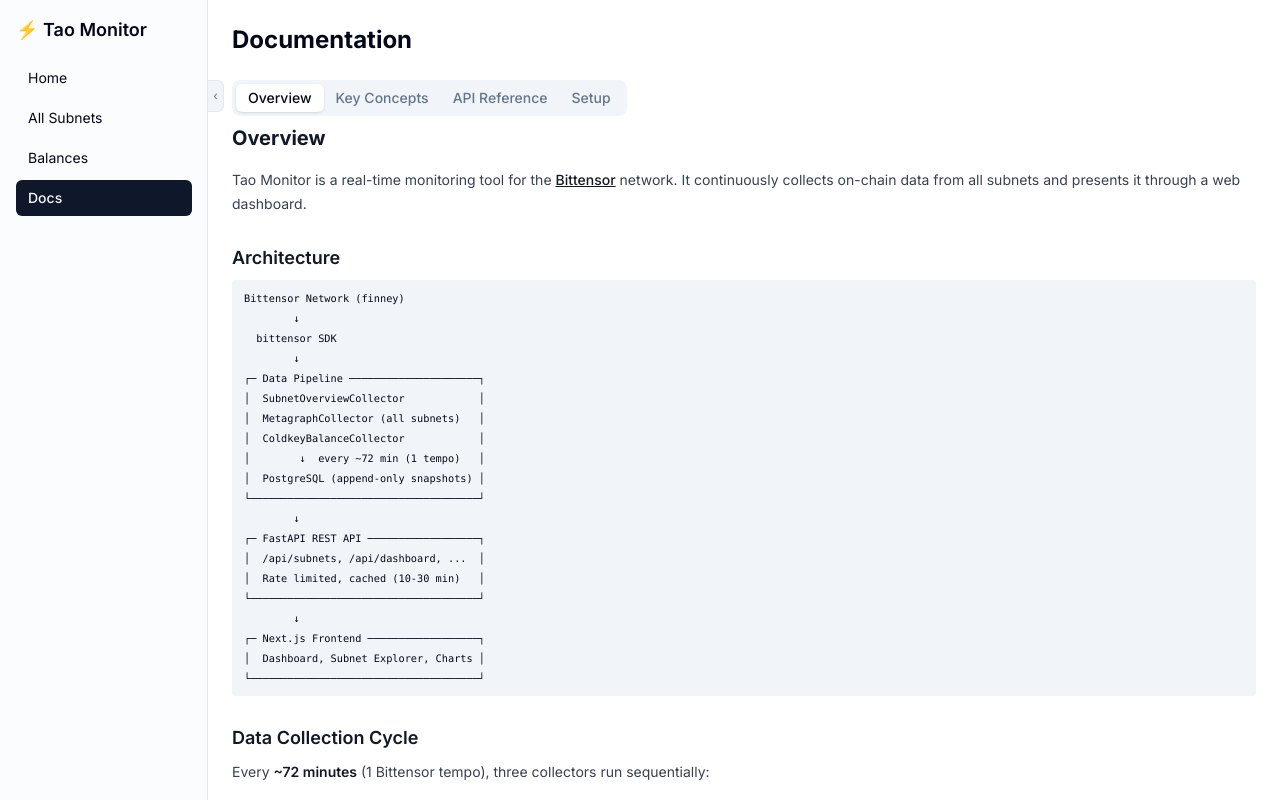
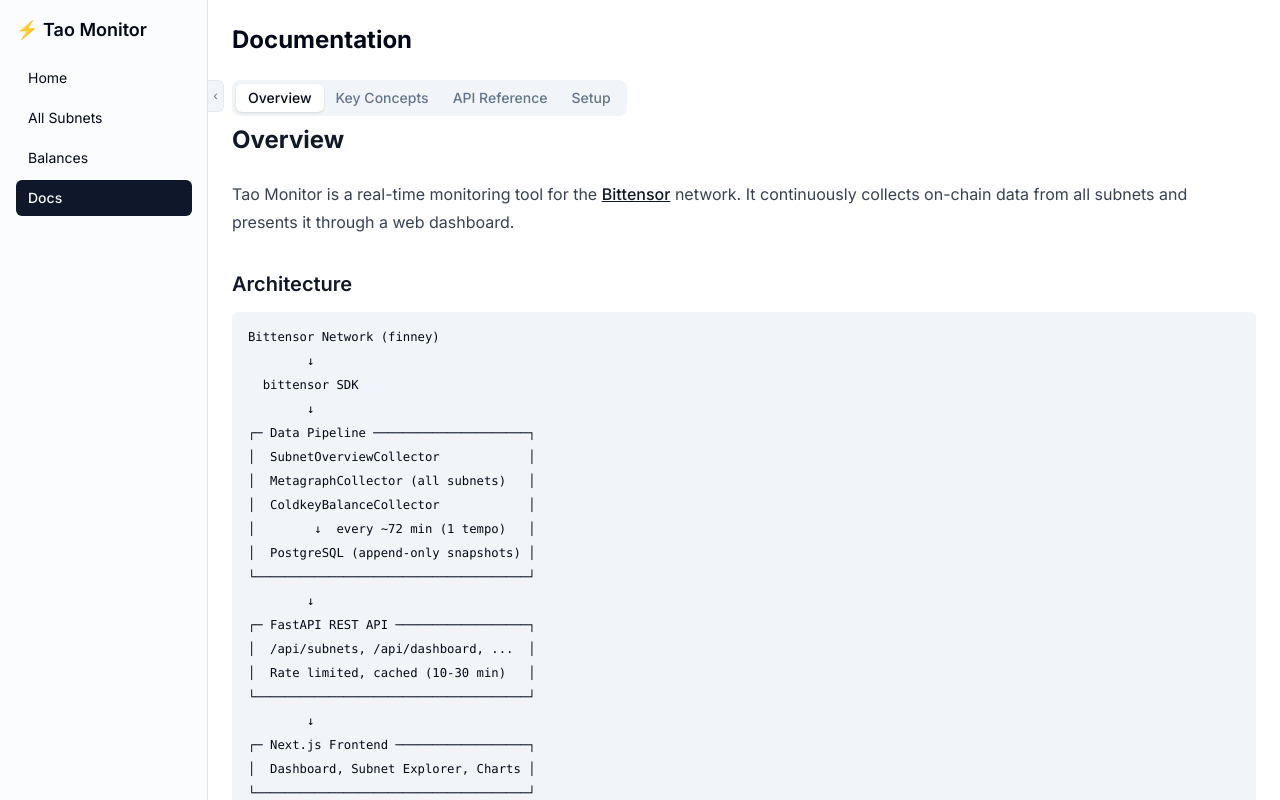
Before and after one commit to xom11/tao, a Next.js app in the folder web/: page /docs in a window 1280 px wide. Shown: the top 800 px of the page. Built offline with nearby package versions, Linux system fonts and the light colour scheme; no server answers.

Commit message:
fix: increase docs font size on desktop (prose-sm → prose-base)

```diff
--- a/web/components/tao/Markdown.tsx
+++ b/web/components/tao/Markdown.tsx
@@ -5,7 +5,7 @@ import remarkGfm from "remark-gfm";
 
 export function Markdown({ content }: { content: string }) {
   return (
-    <div className="prose prose-sm dark:prose-invert max-w-none prose-headings:scroll-mt-20 prose-pre:bg-muted prose-pre:text-foreground prose-code:text-foreground prose-code:before:content-none prose-code:after:content-none">
+    <div className="prose prose-sm md:prose-base dark:prose-invert max-w-none prose-headings:scroll-mt-20 prose-pre:bg-muted prose-pre:text-foreground prose-code:text-foreground prose-code:before:content-none prose-code:after:content-none">
       <ReactMarkdown remarkPlugins={[remarkGfm]}>{content}</ReactMarkdown>
     </div>
   );
```
